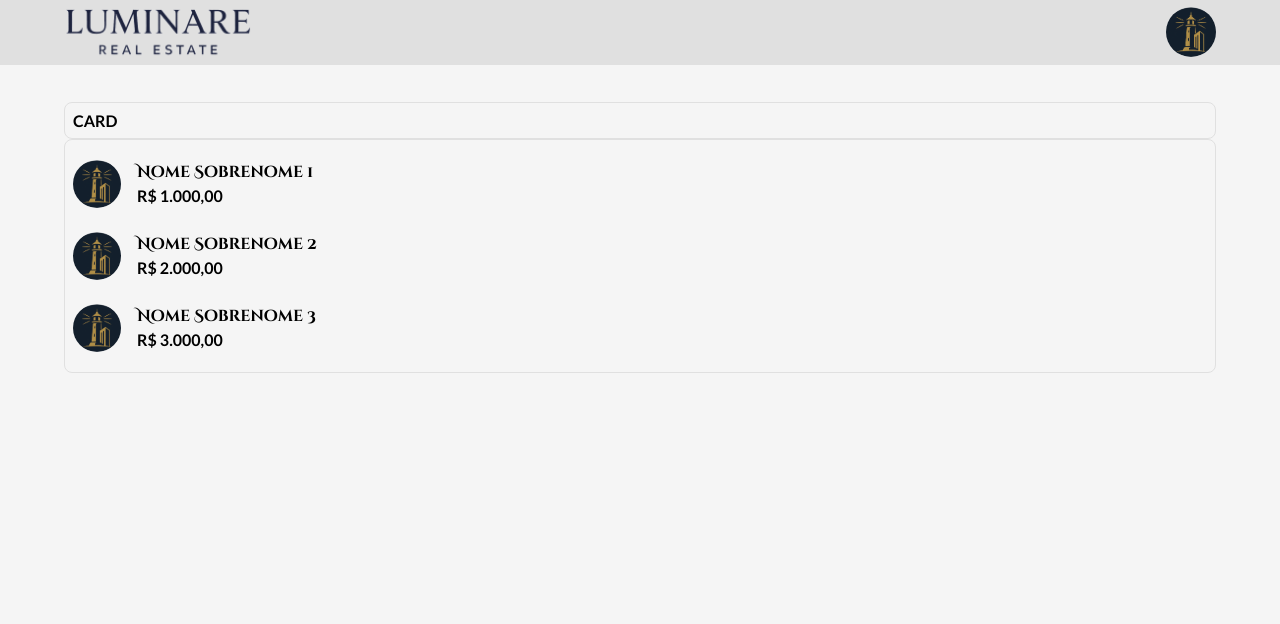
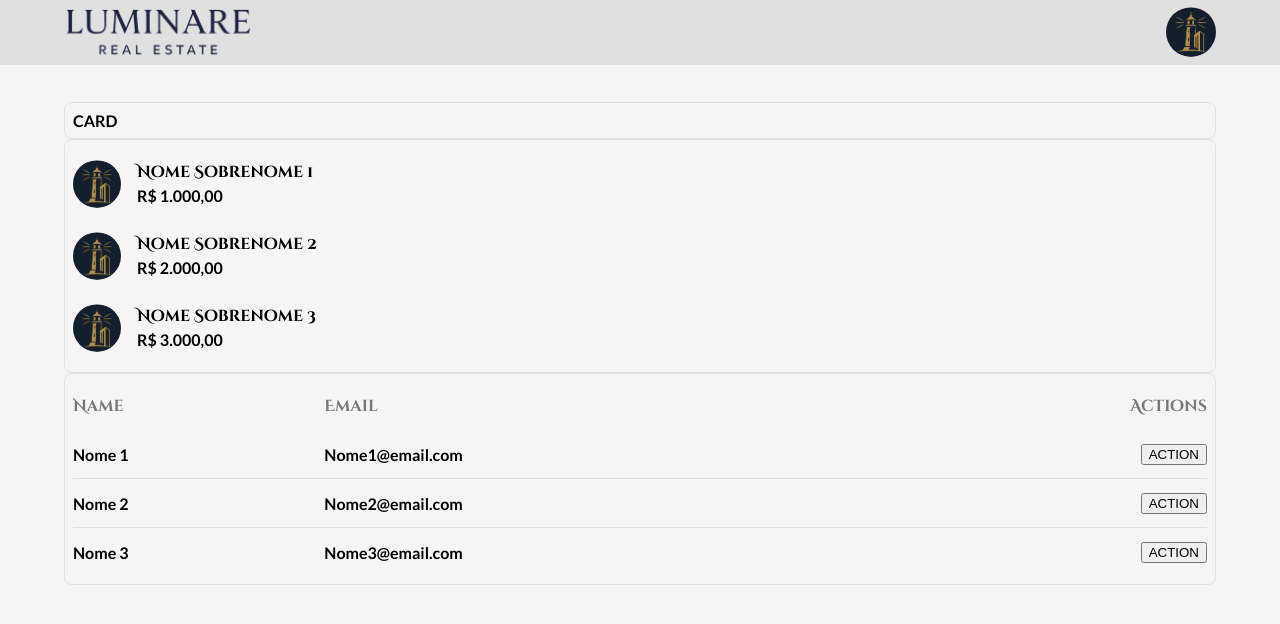
Before and after one commit to Jader-Moura-Lattarulo/luminare-real-estate-sd, a React (Vite) app: page /home in a window 1280 px wide. Shown: the top 624 px of the page. Built offline with nearby package versions, Linux system fonts and the light colour scheme.

Commit message:
Feat: table component

```diff
--- /dev/null
+++ b/src/components/CustomTable.tsx
@@ -0,0 +1,62 @@
+import styled from 'styled-components'
+import { CustomTableProps } from '@/types'
+import { pxToRem } from '@/utils'
+
+const TableWrapper = styled.div`
+  overflow-x: auto;
+  width: 100%;
+  table {
+    width: 100%;
+    border-collapse: collapse;
+
+    th,
+    td {
+      height: ${pxToRem(48)};
+      padding: 0 ${pxToRem(8)} 0 0;
+      text-align: left;
+      &:last-child {
+        text-align: right;
+        padding: 0;
+      }
+    }
+    th {
+      color: ${(props) => props.theme.typographies.subtitle};
+      font-weight: 600;
+    }
+
+    tr {
+      border-bottom: ${pxToRem(1)} solid
+        ${(props) => props.theme.appDefaultStroke};
+      &:last-child {
+        border-bottom: none;
+      }
+    }
+  }
+`
+function CustomTable(props: CustomTableProps) {
+  const { headers, rows } = props
+  return (
+    <TableWrapper>
+      <table>
+        <thead>
+          <tr>
+            {headers.map((header, index) => (
+              <th key={index}>{header}</th>
+            ))}
+          </tr>
+        </thead>
+        <tbody>
+          {rows.map((row, rowIndex) => (
+            <tr key={rowIndex}>
+              {row.map((cell, cellIndex) => (
+                <td key={cellIndex}>{cell}</td>
+              ))}
+            </tr>
+          ))}
+        </tbody>
+      </table>
+    </TableWrapper>
+  )
+}
+
+export default CustomTable
--- a/src/components/index.ts
+++ b/src/components/index.ts
@@ -1,4 +1,5 @@
 export { default as AvatarList} from './AvatarList'
+export { default as CustomTable} from './CustomTable'
 export { default as FormComponent } from './FormComponent'
 export { default as Header } from './Header'
 export * from './BannerImage'
--- a/src/pages/Home.tsx
+++ b/src/pages/Home.tsx
@@ -1,4 +1,4 @@
-import { AvatarList, CardComponent, Header } from '@/components'
+import { AvatarList, CardComponent, CustomTable, Header } from '@/components'
 import { Container } from '@mui/material'
 import { currencyConverter } from '@/utils'
 
@@ -21,6 +21,27 @@
     },
   ]
 
+  const mockTableData = {
+    headers: ['Name', 'Email', 'Actions'],
+    rows: [
+      [
+        <span>Nome 1</span>,
+        <span>Nome1@email.com</span>,
+        <button>ACTION</button>,
+      ],
+      [
+        <span>Nome 2</span>,
+        <span>Nome2@email.com</span>,
+        <button>ACTION</button>,
+      ],
+      [
+        <span>Nome 3</span>,
+        <span>Nome3@email.com</span>,
+        <button>ACTION</button>,
+      ],
+    ],
+  }
+
   return (
     <>
       <Header />
@@ -29,6 +50,12 @@
         <CardComponent>
           <AvatarList ListData={mockListData} />{' '}
         </CardComponent>
+        <CardComponent>
+          <CustomTable
+            headers={mockTableData.headers}
+            rows={mockTableData.rows}
+          />
+        </CardComponent>
       </Container>
     </>
   )
--- a/src/styles/globalStyle.ts
+++ b/src/styles/globalStyle.ts
@@ -11,13 +11,17 @@
         font-weight: 550;
     }
 
+    figure {
+        margin: 0 30%;
+        padding: 0;
+    }
+
     h1, h2, p, ul, li {
         margin: 0;
         padding: 0;
     }
 
-    figure {
-        margin: 0 30%;
-        padding: 0;
+    table th {
+        font-family: 'Cinzel Decorative', serif;
     }
 `
--- /dev/null
+++ b/src/types/customTable.d.ts
@@ -0,0 +1,4 @@
+export interface CustomTableProps {
+    headers: string[]
+    rows: React.ReactNode[][]
+}
--- a/src/types/index.ts
+++ b/src/types/index.ts
@@ -1,4 +1,5 @@
 export * from './avatarsList'
+export * from './customTable'
 export * from './formComponent'
 export * from './theme'
 export * from './typographies'
--- a/src/types/styled.d.ts
+++ b/src/types/styled.d.ts
@@ -35,5 +35,10 @@
       disabledColor: string
       placeholderColor: string
     }
+    typographies: {
+      error: string
+      subtitle: string
+      success: string
+    }
   }
 }
```
